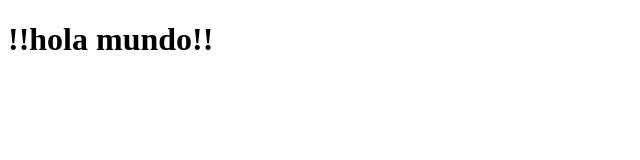
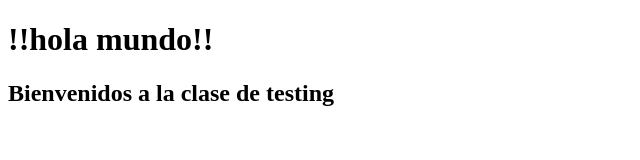
Before and after one commit to matias-89/prueba2github, a plain HTML site: page index.html in a window 1280 px wide. Shown: the whole page, without its empty margins (0-640 px from the left). Drawn offline with Linux system fonts and the light colour scheme.

Commit message:
subiendo h2

```diff
--- a/index.html
+++ b/index.html
@@ -9,6 +9,8 @@
 
 <h1>!!hola mundo!!</h1>
 
+<h2>Bienvenidos a la clase de testing</h2>
+
 
 
 
```
